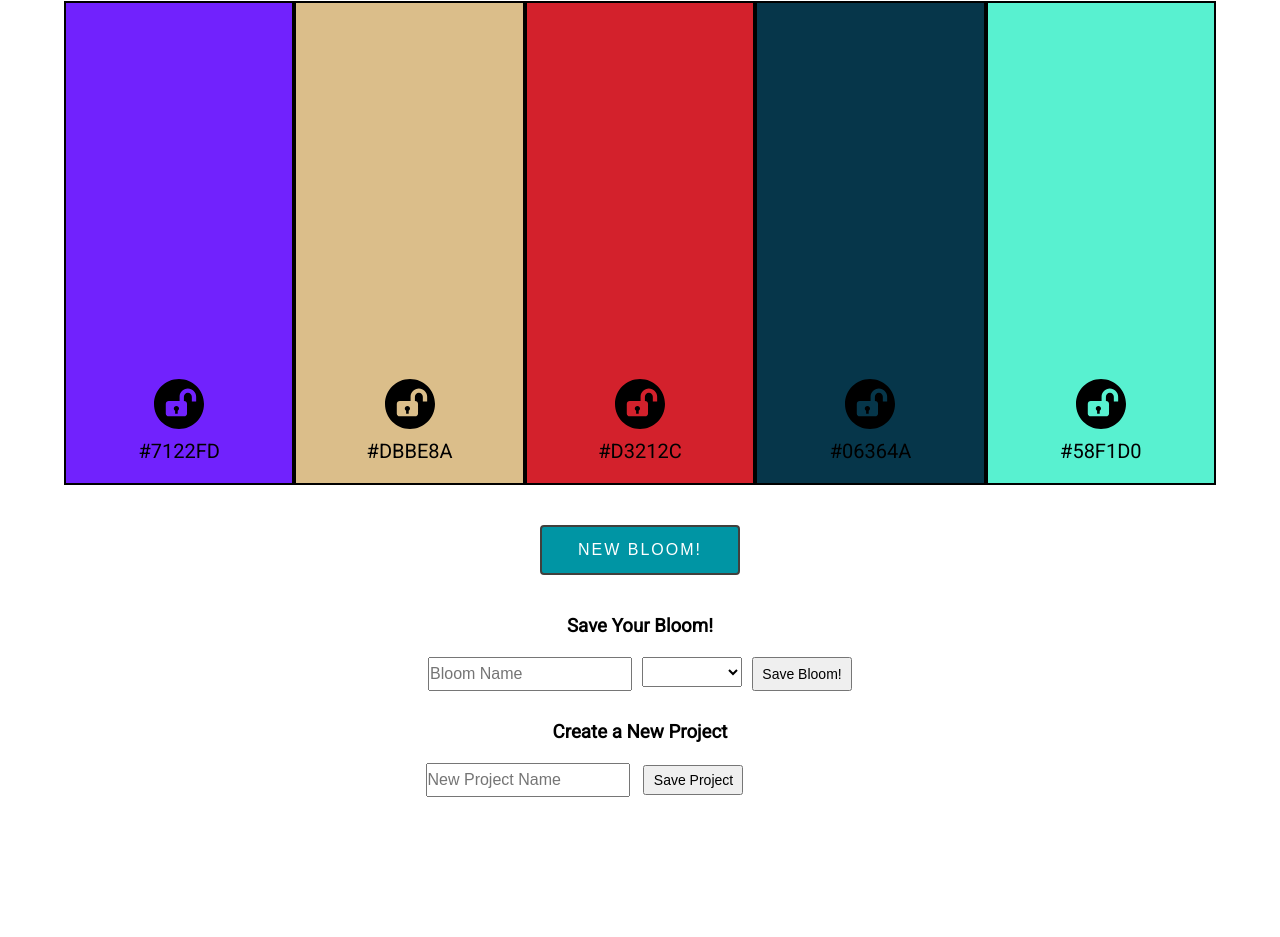
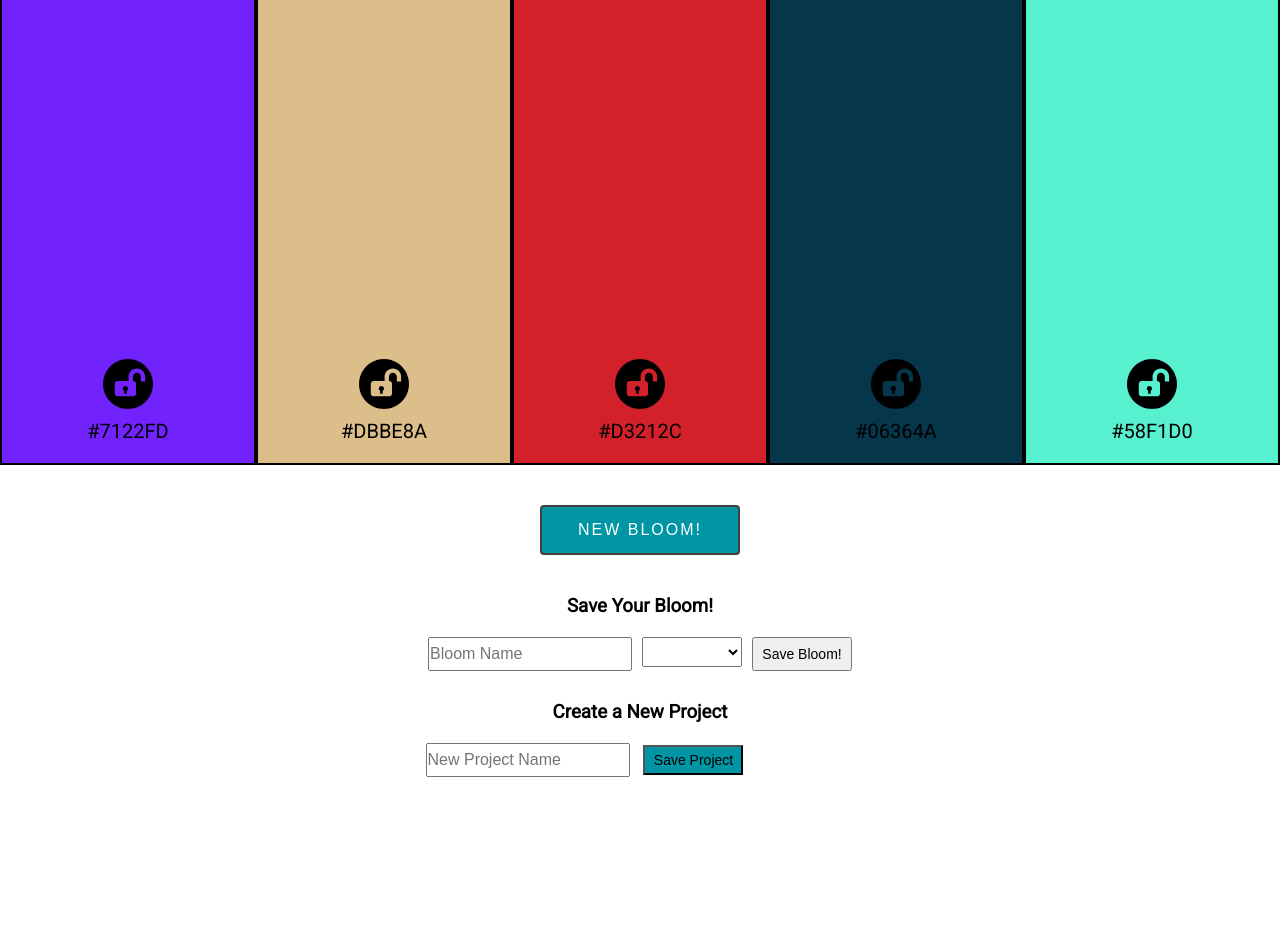
Before and after one commit to robbiegreiner/palette-picker, a website: page public/index.html in a window 1280 px wide. Shown: the part 139-1076 px from the top of the page. Drawn offline with nearby package versions, Linux system fonts and the light colour scheme; no server answers.

Commit message:
changed width and height of colors

```diff
--- a/public/css/styles.css
+++ b/public/css/styles.css
@@ -26,7 +26,7 @@ header {
 
 .color-container {
   display: flex;
-  width: 90%;
+  width: 100%;
   justify-content: center;
 }
 
@@ -35,7 +35,7 @@ header {
   width: 20%;
   border: 2px solid black;
   margin-left: 0px;
-  margin-top: 20px;
+  margin-top: 0px;
   display: flex;
   flex-direction: column;
   justify-content: flex-end;
@@ -116,6 +116,7 @@ img {
   width: 100px;
   height: 30px;
   font-size: 14px;
+  background-color: #0095A4;
 }
 
 .projects-container {
```
